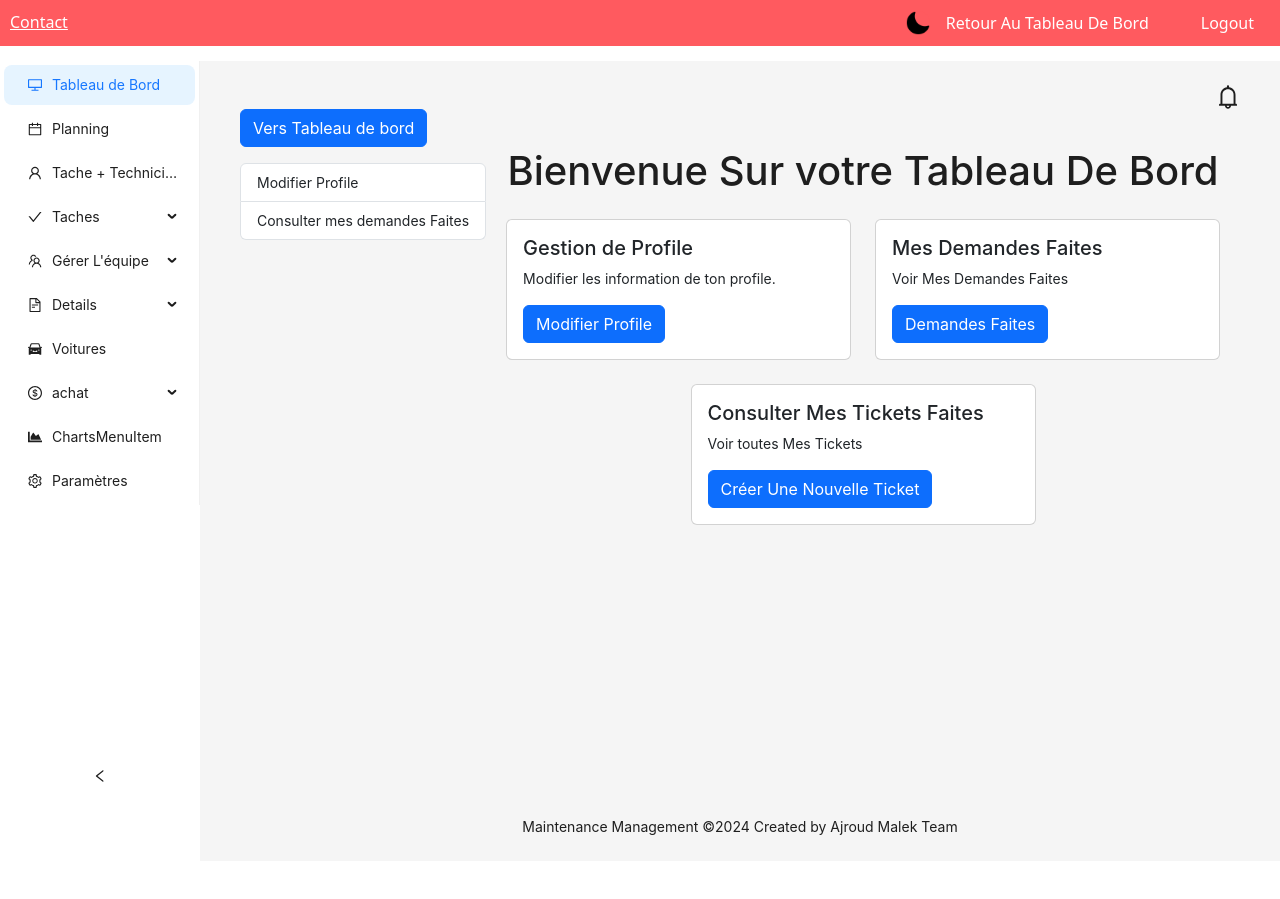
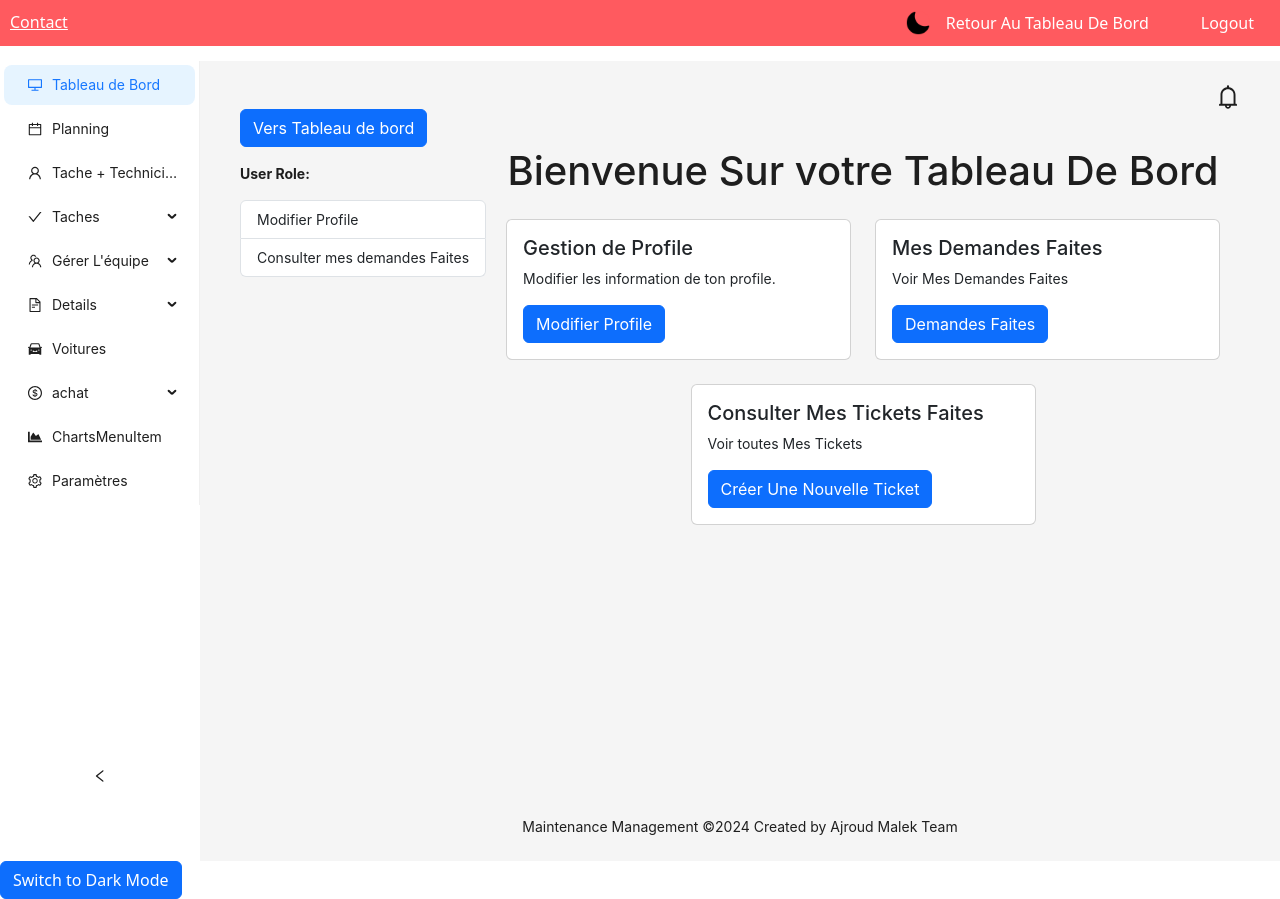
Before and after one commit to MalekAjr/Gestion_Maintenance, a React (Create React App) app in the folder front/: page /app/admin/dashboard in a window 1280 px wide. Before the commit the page ends 861 px from the top, so only its background shows below. Built offline with nearby package versions, Linux system fonts and the light colour scheme; no server answers; sample sign-in values are in the browser's storage.

Commit message:
Apres modifications sur page UserDashboard.js

```diff
--- a/front/src/components/UserDashboard.js
+++ b/front/src/components/UserDashboard.js
@@ -31,7 +31,7 @@ function UserDashboard() {
   }, []);
 
   return (
-    loading?<div>loading</div>:
+    loading ? <div>loading</div> :
     <div style={{ display: 'flex', maxWidth: '100%', overflowX: 'hidden' }}>
       <div style={{ marginRight: '20px', flex: '0 0 auto' }}>
         {user.image && (
@@ -47,7 +47,8 @@ function UserDashboard() {
             </div>
           </div>
         )}
-        <p><strong><center>{user.nom}</center></strong> </p>
+        <p><strong><center>{user.nom}</center></strong></p>
+        <p><strong>User Role: {userRole}</strong></p> {/* Display userRole */}
         <div className="list-group">
           <Link to={`/gerer-profile/${userId}`} className="list-group-item list-group-item-action">
             Modifier Profile
@@ -82,13 +83,10 @@ function UserDashboard() {
               </Link>
             </>
           )}
-
           {user.role === 'utilisateur' && (
-            <>
             <Link to={`/showticketclient/`} className="list-group-item list-group-item-action">
               Consulter mes Tickets
             </Link>
-          </>
           )}
         </div>
       </div>
--- a/front/src/components/admin/Dashboard.js
+++ b/front/src/components/admin/Dashboard.js
@@ -39,6 +39,7 @@ import ShowTicketsAdmin from './Tickets/ShowTicketsAdmin';
 import io from 'socket.io-client';
 import { notification } from 'antd';
 import { Badge } from 'antd';
+import { Button } from 'react-bootstrap';
 
 const { Content, Footer, Sider } = Layout;
 const { SubMenu } = Menu;
@@ -471,11 +472,11 @@ return (
         </Layout>
       </Layout>
 
-    { /* <div className="toggle-button-container">
+   <div className="toggle-button-container">
         <Button type="primary" onClick={toggleTheme}>
           {darkMode ? 'Switch to Light Mode' : 'Switch to Dark Mode'}
         </Button>
-      </div> */}
+      </div>
     </div>
   );
 };
--- a/front/src/components/admin/SchedulerCalendar.jsx
+++ b/front/src/components/admin/SchedulerCalendar.jsx
@@ -60,7 +60,7 @@ const SchedulerCalendar = (props) => {
   const [carOptions, setCarOptions] = useState([]);
  // const [travelHours, setTravelHours] = useState('');
   const initialTime = '00:00';
-  const [selectedTime, setSelectedTime] = useState(initialTime);
+//  const [selectedTime, setSelectedTime] = useState(initialTime);
   const navigate = useNavigate();
 
 
@@ -192,11 +192,11 @@ const SchedulerCalendar = (props) => {
   const handleHoursTimeDecrease = () => {
     setSelectedHoursTravel(moment(selectedhoursTravel).subtract(1, 'hour').toDate());
   };
-
+/*
   const isValidTime = (value) => {
     return moment(value, 'HH:mm', true).isValid();
   };
-
+  */
   /*
   const handleHoursTravelChange = (e) => {
     const value = e.target.value;
```
Lines whose indentation alone changed are shown as unchanged.
